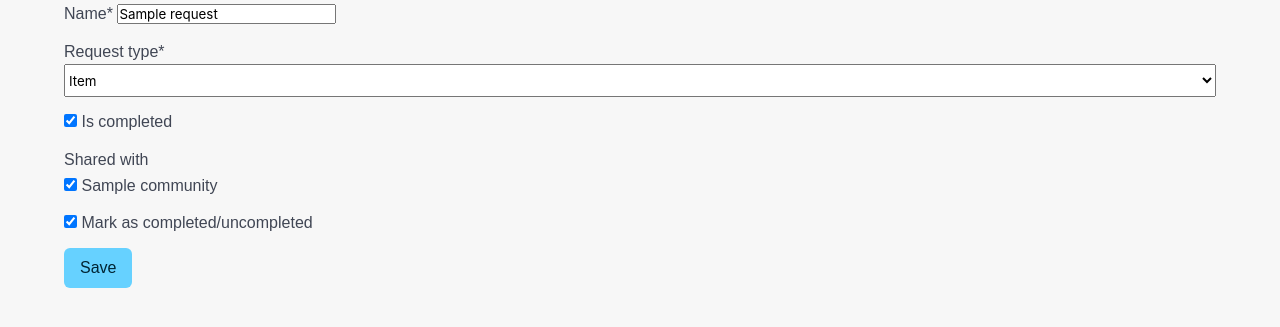
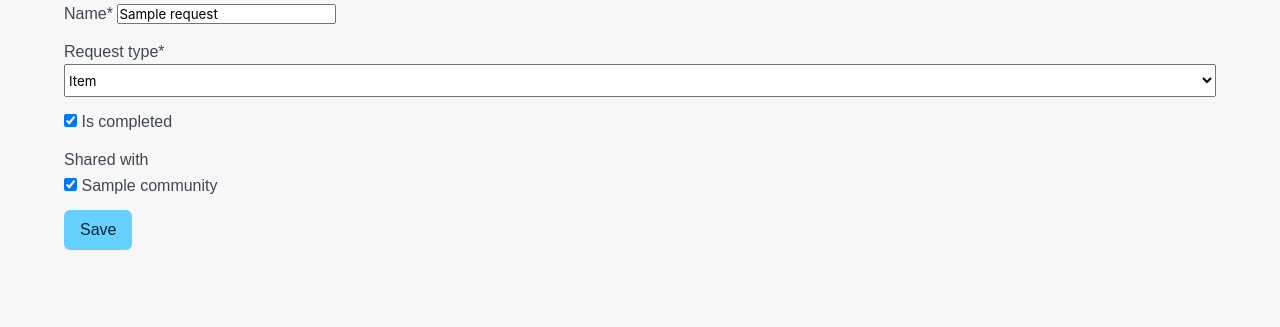
Before and after one commit to musadiqpeerzada/closeknit, a Django app: page /requests/1/update in a window 1280 px wide. Shown: the part 165-492 px from the top of the page. Run offline with Django 5.2, Linux system fonts and the light colour scheme; a user stored in the database is signed in; tables that the repository leaves empty hold one stand-in row (values such as "Sample post"); some libraries are stand-ins or nearby versions; some web fonts are replaced.

Commit message:
remove duplicate check box

```diff
--- a/backend/templates/backend/request/cud.html
+++ b/backend/templates/backend/request/cud.html
@@ -15,13 +15,6 @@
                 <h1 class="title is-3">Update Request</h1>
                 <form method="post" class="form">{% csrf_token %}
                     {{ form|crispy }}
-                    <div class="field">
-                        <div class="control">
-                            <label class="checkbox">
-                                {{ form.is_completed }} Mark as completed/uncompleted
-                            </label>
-                        </div>
-                    </div>
                     <button type="submit" class="button is-info">Save</button>
                 </form>
             {% elif view == 'delete' %}
```
